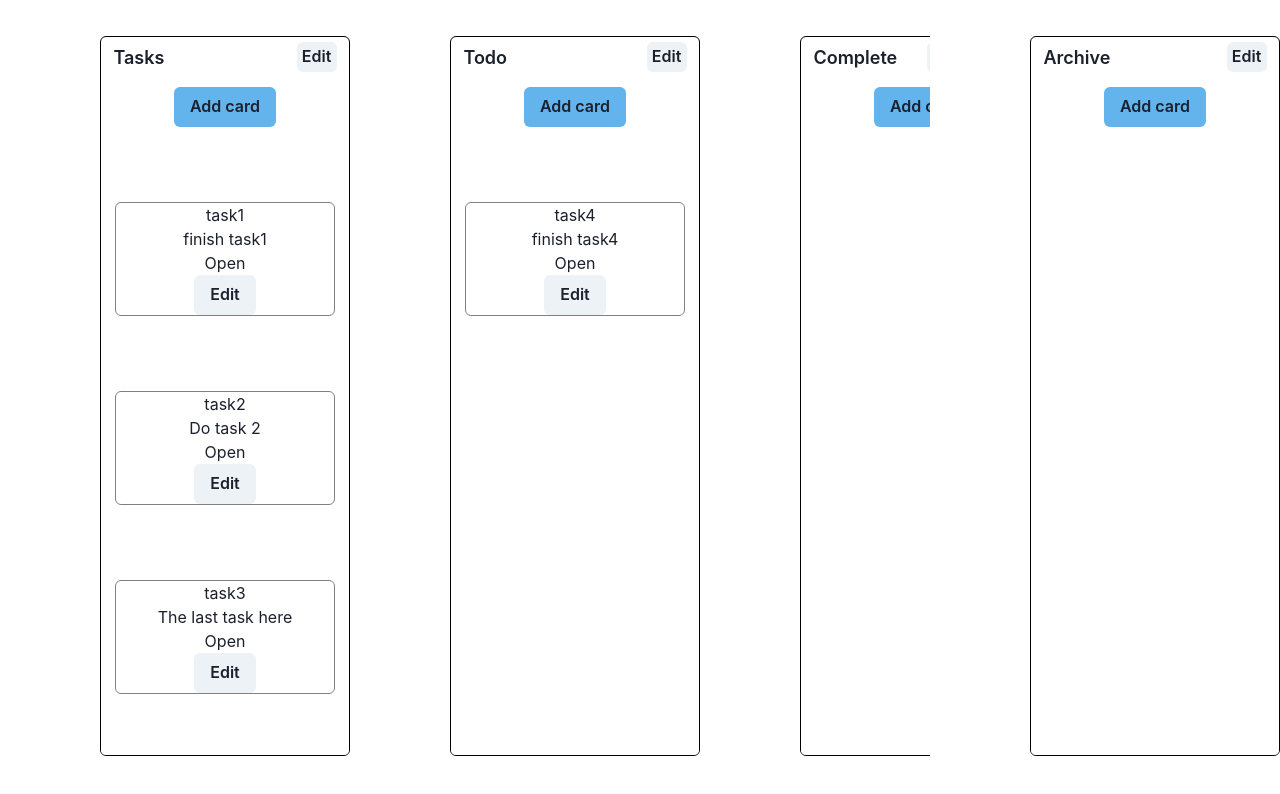
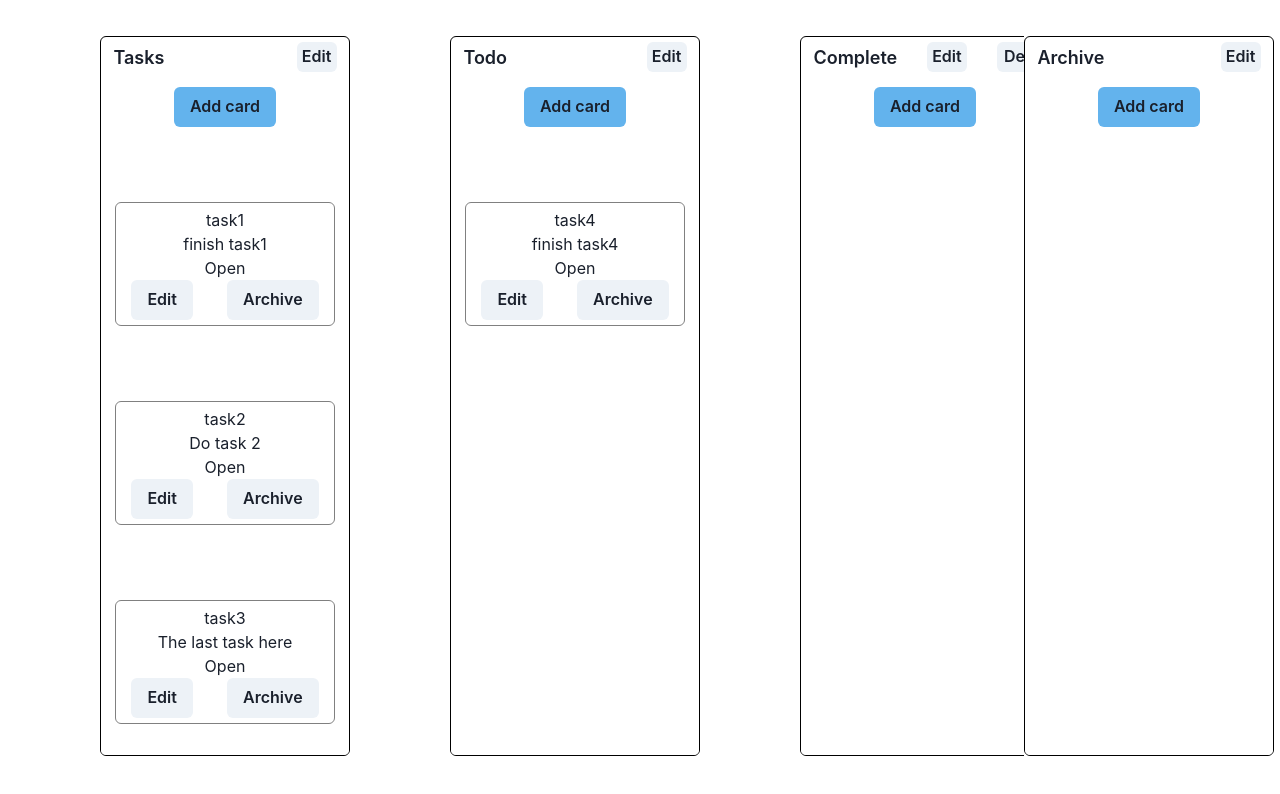
Before and after one commit to GriffinMcLennan/kahnboard, a Next.js app: page / in a window 1280 px wide. Shown: the top 794 px of the page. Built offline with nearby package versions, Linux system fonts and the light colour scheme.

Commit message:
feat: add archive button

```diff
--- a/src/components/AddColumnModal/index.tsx
+++ b/src/components/AddColumnModal/index.tsx
@@ -26,19 +26,26 @@ const AddColumnModal: React.FC<AddColumnModalProps> = ({ isOpen, onClose, addCol
         <Modal isOpen={isOpen} onClose={onClose}>
             <ModalOverlay />
             <ModalContent>
-                <ModalHeader>Update Column</ModalHeader>
+                <ModalHeader>Add Column</ModalHeader>
                 <ModalCloseButton />
                 <ModalBody>
                     <Flex alignItems="center">
                         <Text width="120px" mr="5px">
                             Name:
                         </Text>
-                        <Input value={name} onChange={(e) => setName(e.target.value)} />
+                        <Input autoFocus value={name} onChange={(e) => setName(e.target.value)} />
                     </Flex>
                 </ModalBody>
 
                 <ModalFooter>
-                    <Button onClick={() => addColumn(name)}>Add Column</Button>
+                    <Button
+                        onClick={() => {
+                            addColumn(name);
+                            setName("");
+                        }}
+                    >
+                        Add Column
+                    </Button>
                 </ModalFooter>
             </ModalContent>
         </Modal>
--- a/src/components/Card/index.tsx
+++ b/src/components/Card/index.tsx
@@ -70,6 +70,24 @@ const Card = ({ board, setBoard, columnInd, cardInd }: CardProps) => {
         onClose();
     };
 
+    const archive = () => {
+        const deepBoardCopy: ColumnType[] = JSON.parse(JSON.stringify(board));
+
+        // grab the current card
+        const curCard = deepBoardCopy[columnInd].cards[cardInd];
+
+        // remove the card from the current column
+        deepBoardCopy[columnInd].cards = [
+            ...deepBoardCopy[columnInd].cards.slice(0, cardInd),
+            ...deepBoardCopy[columnInd].cards.slice(cardInd + 1, deepBoardCopy[columnInd].cards.length),
+        ];
+
+        // move the card to the archive
+        deepBoardCopy[0].cards.push(curCard);
+
+        setBoard(deepBoardCopy);
+    };
+
     return (
         <>
             <UpdateCardModal
@@ -91,11 +109,15 @@ const Card = ({ board, setBoard, columnInd, cardInd }: CardProps) => {
                 width="220px"
                 alignItems="center"
                 opacity={isDragging ? 0 : 1}
+                padding="5px"
             >
                 <Text>{cardData.name}</Text>
                 <Text>{cardData.description}</Text>
                 <Text>{cardData.status ? "Closed" : "Open"}</Text>
-                <Button onClick={onOpen}>Edit</Button>
+                <Flex justifyContent="space-between" width="90%">
+                    <Button onClick={onOpen}>Edit</Button>
+                    <Button onClick={archive}>Archive</Button>
+                </Flex>
             </Flex>
         </>
     );
--- a/src/components/KanbanBoard/index.tsx
+++ b/src/components/KanbanBoard/index.tsx
@@ -78,7 +78,7 @@ const KanbanBoard = () => {
             <AddColumnModal isOpen={isOpen} onClose={onClose} addColumn={addColumn} />
 
             <Flex justifyContent="space-between" width="100%" height="100%">
-                <Flex flex={8} maxWidth="80%" overflowX="scroll">
+                <Flex flex={8} maxWidth="80%" overflowX="auto">
                     {board.map((column, columnInd) => (
                         <Flex display={column.id === -1 ? "none" : "flex"} key={column.id}>
                             <ColumnDropZone columnInd={columnInd} board={board} setBoard={setBoard} />
@@ -92,7 +92,6 @@ const KanbanBoard = () => {
                 </Flex>
 
                 <Flex flex={2}>
-                    <ColumnDropZone columnInd={ARCHIVE_IND} board={board} setBoard={setBoard} />
                     <CardColumn columnInd={ARCHIVE_IND} board={board} setBoard={setBoard} />
                 </Flex>
             </Flex>
--- a/src/components/UpdateColumnModal.tsx/index.tsx
+++ b/src/components/UpdateColumnModal.tsx/index.tsx
@@ -34,7 +34,7 @@ const UpdateColumnModal: React.FC<UpdateColumnModalProps> = ({ isOpen, onClose,
                         <Text width="120px" mr="5px">
                             Name:
                         </Text>
-                        <Input value={title} onChange={(e) => setTitle(e.target.value)} />
+                        <Input value={title} autoFocus onChange={(e) => setTitle(e.target.value)} />
                     </Flex>
                 </ModalBody>
 
```
